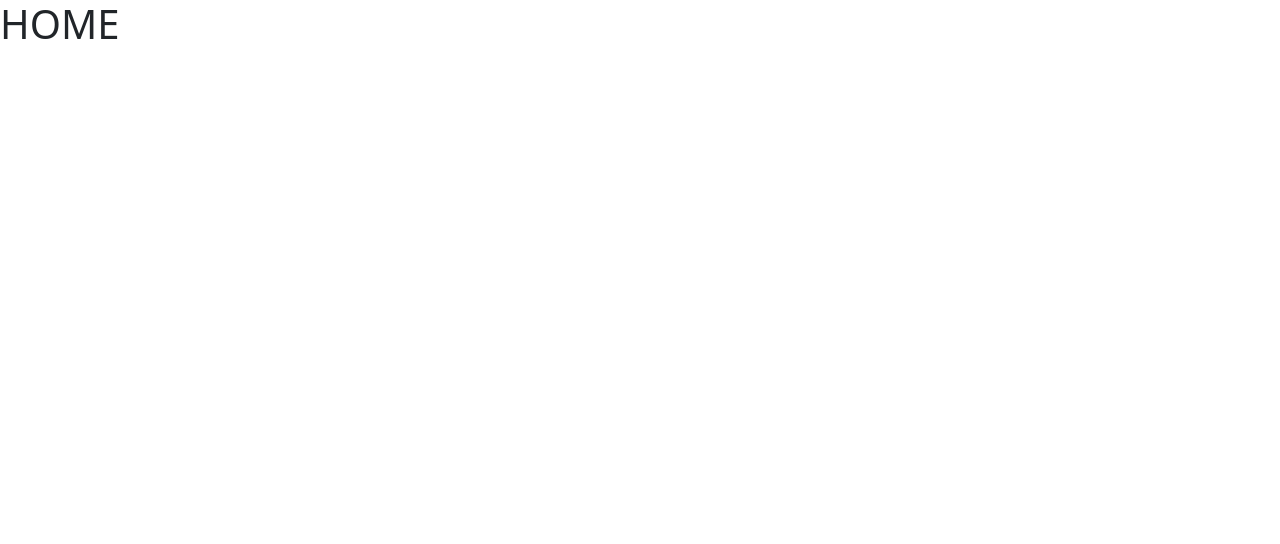
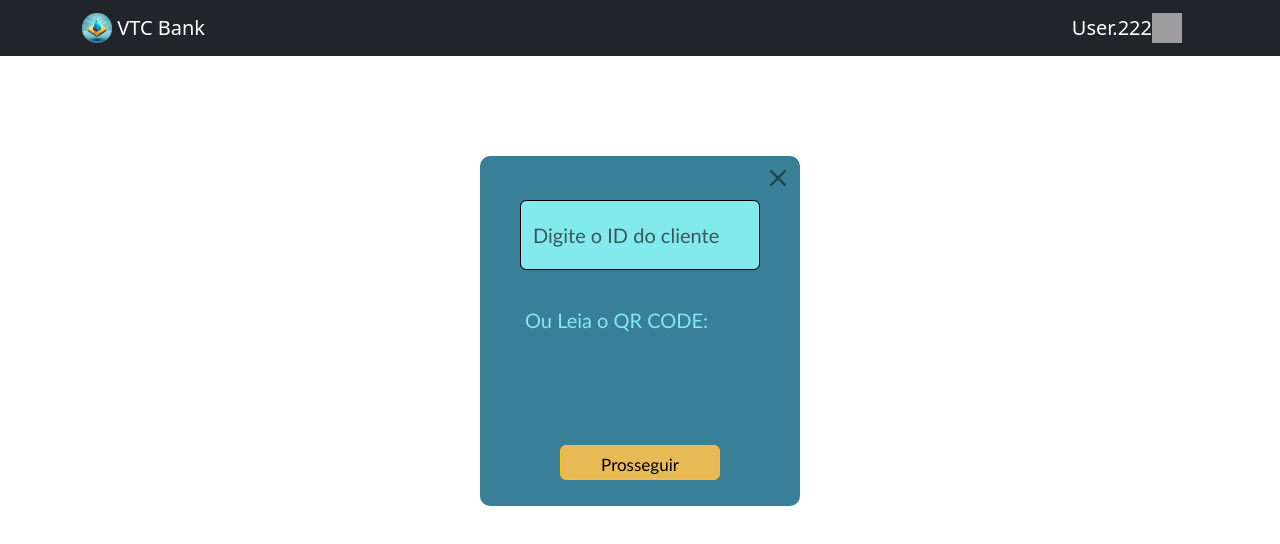
Before and after one commit to chyoda/coin_project, a React (Create React App) app: page / in a window 1280 px wide. Shown: the top 544 px of the page. Built offline with nearby package versions, Linux system fonts and the light colour scheme; grey boxes are pictures that could not be loaded.

Commit message:
screen "sold_read_qrcode" made by ritta

```diff
--- a/src/App.js
+++ b/src/App.js
@@ -2,6 +2,7 @@ import 'bootstrap/dist/css/bootstrap.min.css';
 import React from 'react';
 import { BrowserRouter } from 'react-router-dom'; // Certifique-se de definir o caminho correto
 import AppRoutesCom from './AppRoutesCom';
+import Vender_Read_QRCODE from './pages/EMP/Vender_Read_QRCODE';
 
 function App() {
   return (
@@ -13,4 +14,4 @@ function App() {
   );
 }
 
-export default App;
+export default Vender_Read_QRCODE;
--- a/src/pages/EMP/Vender.js
+++ b/src/pages/EMP/Vender.js
@@ -73,10 +73,6 @@ const Vender = () => {
                 </div>
                 <Button variant="warning">Prosseguir</Button>{' '}
             </div>
-
-            <div className="war">
-            </div>
-
         </>
     )
 }
--- /dev/null
+++ b/src/pages/EMP/Vender_Read_QRCODE.js
@@ -0,0 +1,23 @@
+import React from "react";
+import EmptyNavBar from "../../components/EmptyNavBar";
+import '../../styles/Vender_Read_QRCODE.css'
+import Form from 'react-bootstrap/Form';
+import CloseButton from 'react-bootstrap/CloseButton';
+import Button from 'react-bootstrap/Button';
+
+const Vender_Read_QRCODE = () => {
+    return (
+        <>
+            <EmptyNavBar/>
+            <div class='box'>
+                <br />
+                <CloseButton className="close-button" />
+                <Form.Control className='text' type="text" placeholder="Digite o ID do cliente" />
+                <Form.Label className='text_label'>Ou Leia o QR CODE:</Form.Label>
+                <Button variant="warning" className='war'>Prosseguir</Button>{' '}
+            </div>
+        </>
+    )
+}
+
+export default Vender_Read_QRCODE
--- /dev/null
+++ b/src/styles/Vender_Read_QRCODE.css
@@ -0,0 +1,46 @@
+.box{
+    background-color: #397f98;
+    width: 25%;
+    height: 350px;
+    margin:auto;
+    margin-top: 100px;
+    border-radius: 10px;
+    position: relative;
+}
+
+.text{
+    background-color:#82eaed;
+    width: 75%;
+    height: 70px;
+    font-size: 20px;
+    font-family: 'Trebuchet MS', 'Lucida Sans Unicode', 'Lucida Grande', 'Lucida Sans', Arial, sans-serif;
+    border-color: black;
+    margin: 20px auto;
+}
+
+.text_label{
+    margin-top: 15px;
+    font-size: 20px;
+    border: 5 solid;
+    margin-left: 45px;
+    color: #82eaed;
+    font-family: 'Trebuchet MS', 'Lucida Sans Unicode', 'Lucida Grande', 'Lucida Sans', Arial, sans-serif;
+}
+
+.close-button{
+    position: absolute;
+    top: 0;
+    right: 0;
+    margin: 10px;
+}
+
+.war{
+    font-family: 'Trebuchet MS', 'Lucida Sans Unicode', 'Lucida Grande', 'Lucida Sans', Arial, sans-serif;
+    font-size: 17px;
+    width: 50%;
+    height: 10%;
+    text-align: center;
+    background-color: #e8ba55;
+    margin-top: 32%;
+    margin-left: 25%;
+}
```
Also changed, not shown: src/styles/vender.css (renamed from src/pages/EMP/styles/vender.css, +0 -7 lines).
